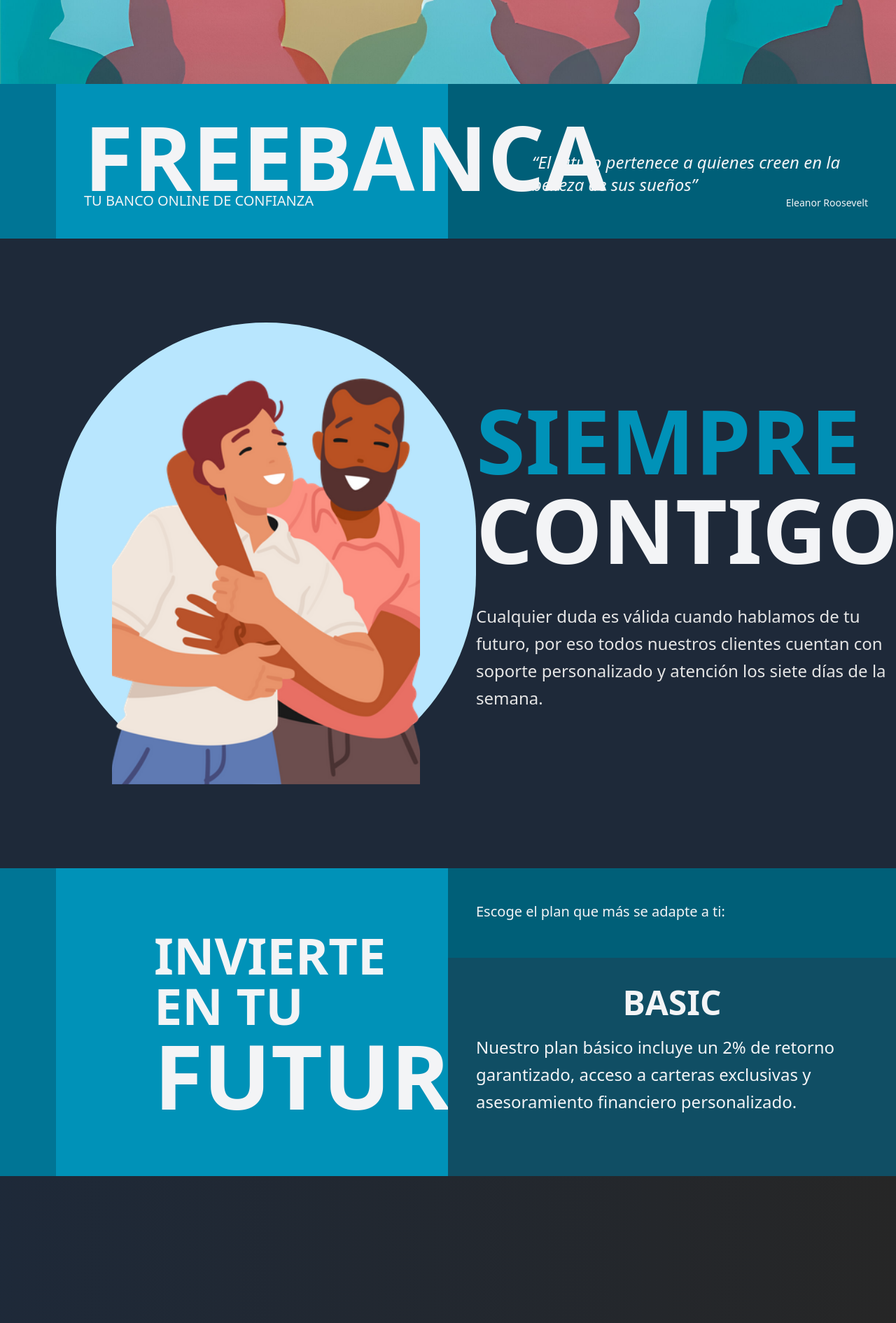
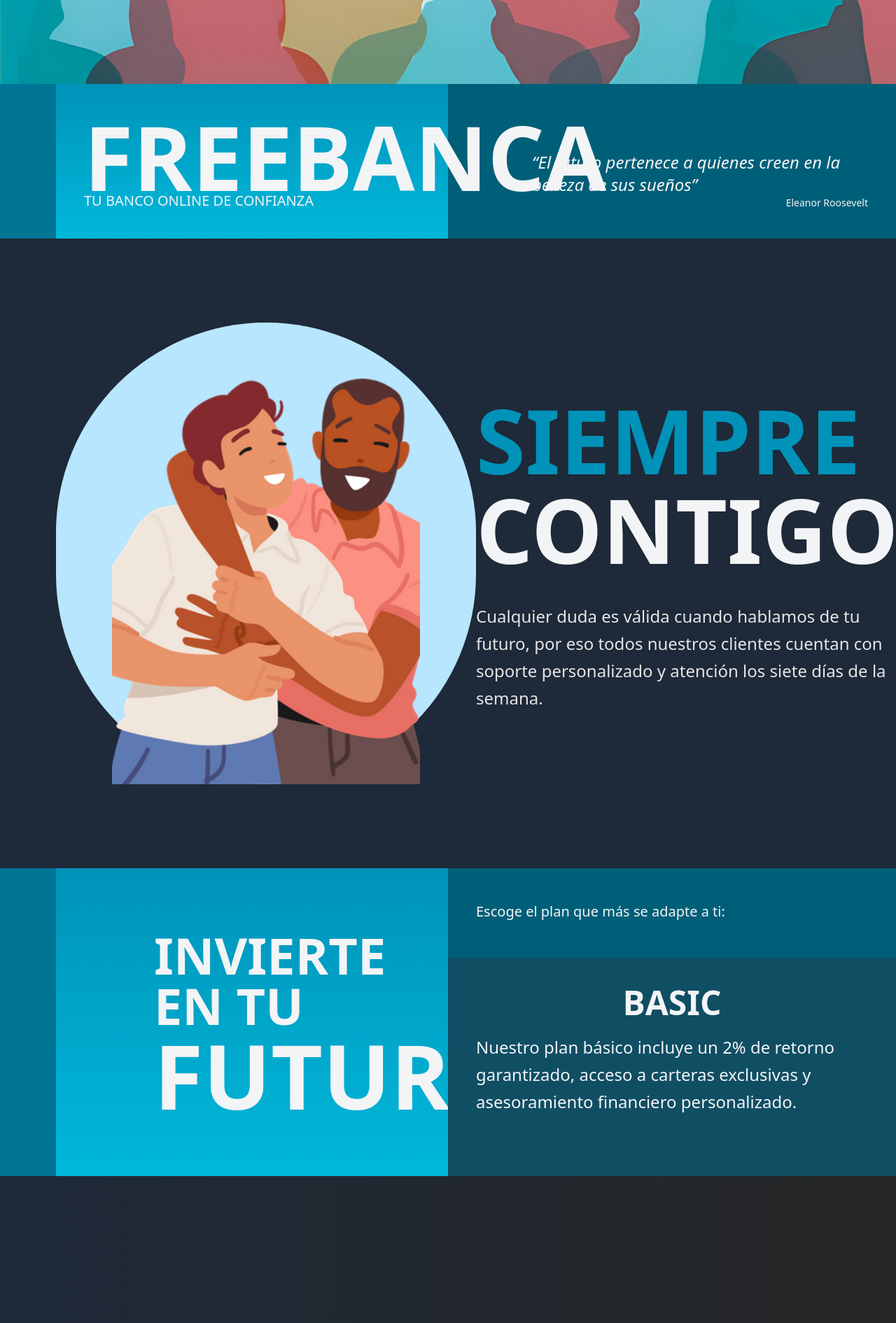
Before and after one commit to pma152402/FREEBANCA, a React (Vite) app: page / in a window 1280 px wide. Shown: the part 520-2411 px from the top of the page at 70% size. Built offline with nearby package versions, Linux system fonts and the light colour scheme.

Commit message:
feat: Footer and Landing lights

```diff
--- a/src/components/Footer.jsx
+++ b/src/components/Footer.jsx
@@ -1,7 +1,7 @@
 export default function Footer() {
   return (
     <>
-      <div className="bg-cyan-900 pt-15 px-10 pb-4">
+      <div className=" bg-gradient-to-t from-cyan-950 to-cyan-800 pt-15 px-10 pb-4">
         <div className="grid grid-cols-4 w-fit mx-auto gap-25 text-lg text-gray-100">
           <div>
             <h5 className="text-5xl font-bold">FREEBANCA</h5>
--- a/src/components/Landing.jsx
+++ b/src/components/Landing.jsx
@@ -14,7 +14,7 @@ export default function Landing() {
 
       <div className="bg-cyan-800 w-full grid grid-cols-2">
         <div className="bg-cyan-700 w-full pl-20 ">
-          <div className="bg-cyan-600 text-gray-100 p-10">
+          <div className="bg-gradient-to-t from-cyan-500 to-cyan-600 text-gray-100 p-10">
             <h1 className="text-9xl font-bold">FREEBANCA</h1>
             <h3 className="text-xl font-medium mt-[-15px]">
               TU BANCO ONLINE DE CONFIANZA
@@ -52,7 +52,7 @@ export default function Landing() {
 
       <div className="bg-cyan-800 w-full grid grid-cols-2 text-gray-50">
         <div className="bg-cyan-700 h-full w-full pl-20">
-          <div className="bg-cyan-600 text-gray-100 p-10 h-full pt-12">
+          <div className="bg-gradient-to-t from-cyan-500 to-cyan-600 text-gray-100 p-10 h-full pt-12">
             <div className="text-7xl font-bold px-25 py-10">
               <h2>INVIERTE EN TU</h2>
               <h2 className="text-9xl font-extrabold">FUTURO</h2>
```
